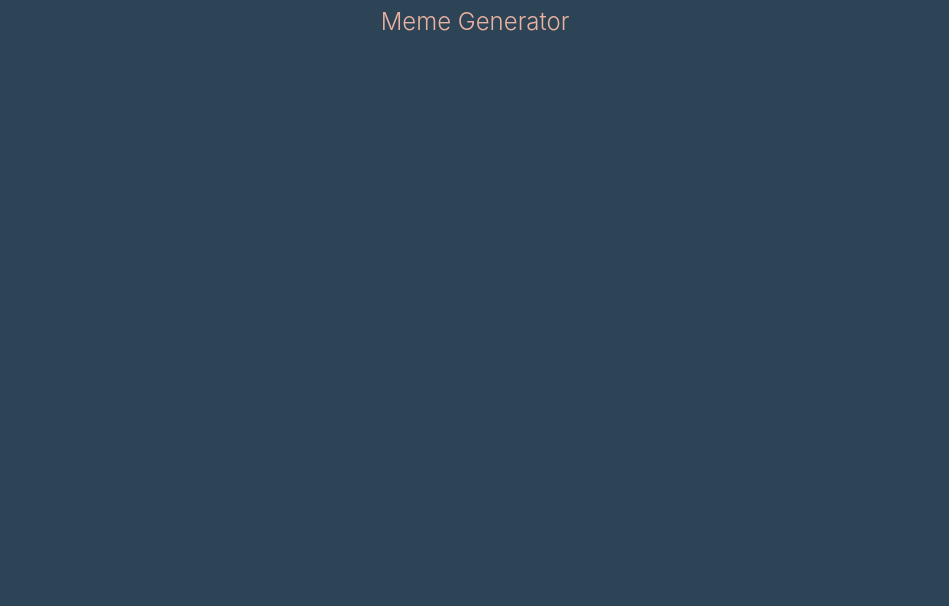
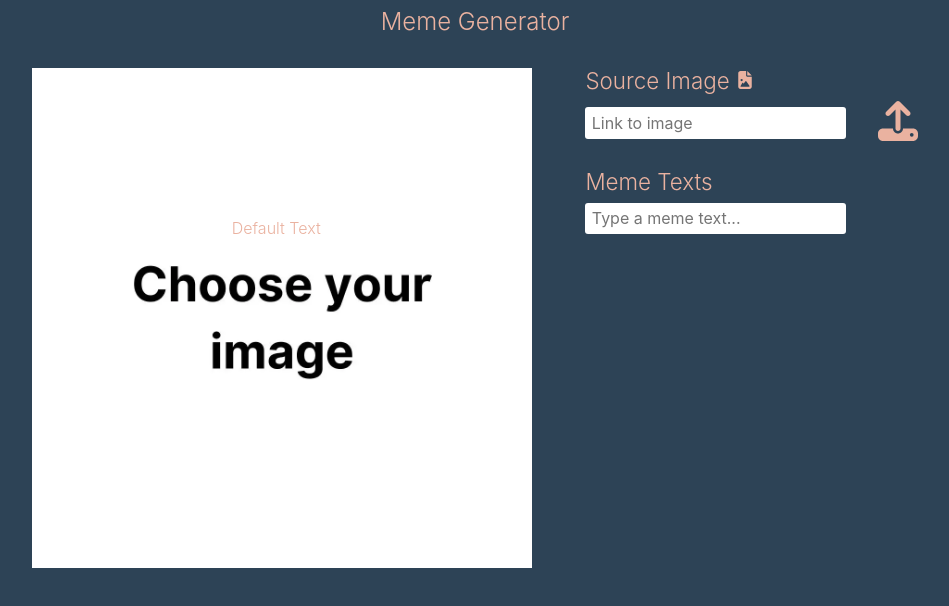
Before and after one commit to uabdirasul/meme-generator, a React (Vite) app: page / in a window 1280 px wide. Shown: the top 606 px of the page, without its empty margins (165-1114 px from the left). Built offline with nearby package versions, Linux system fonts and the light colour scheme.

Commit message:
add meme image, text and source changing functions

```diff
--- a/src/App.jsx
+++ b/src/App.jsx
@@ -1,10 +1,12 @@
 // Layouts
 import Header from "./layouts/Header";
+import Main from "./layouts/Main";
 
 function App() {
   return (
     <>
       <Header />
+      <Main />
     </>
   );
 }
--- /dev/null
+++ b/src/components/Meme-Generator.jsx
@@ -0,0 +1,34 @@
+import React, { useState } from "react";
+
+// Components
+import MemeImage from "../containers/Meme-Image";
+import MemeSources from "../containers/Meme-Sources";
+import MemeText from "../containers/Meme-Text";
+
+// DefaultImage
+import DefaultImage from "../assets/choose-image.webp";
+
+// Style
+import "../scss/components/_meme-generator.scss";
+
+const MemeGenerator = () => {
+  const [imgUrl, setImgUrl] = useState(DefaultImage);
+  const [paragraphPos, setParagraphPos] = useState({ left: "40%", top: "30%" });
+  const [paragraphText, setParagraphText] = useState("Default Text");
+
+  return (
+    <div className="meme container">
+      <MemeImage
+        imgUrl={imgUrl}
+        paragraphPos={paragraphPos}
+        paragraphText={paragraphText}
+      />
+      <div className="meme__info">
+        <MemeSources setImgUrl={setImgUrl} />
+        <MemeText setParagraphText={setParagraphText} />
+      </div>
+    </div>
+  );
+};
+
+export default MemeGenerator;
--- /dev/null
+++ b/src/containers/Meme-Image.jsx
@@ -0,0 +1,17 @@
+import React from "react";
+
+// Style
+import "../scss/components/_meme-image.scss";
+
+const MemeImage = ({ imgUrl, paragraphPos, paragraphText }) => {
+  return (
+    <div className="meme__image-wrapper">
+      <img className="meme__image" src={imgUrl} alt="Meme Image" />
+      <p className="meme__default__text" style={paragraphPos}>
+        {paragraphText}
+      </p>
+    </div>
+  );
+};
+
+export default MemeImage;
--- /dev/null
+++ b/src/containers/Meme-Sources.jsx
@@ -0,0 +1,68 @@
+import React from "react";
+
+// Style
+import "../scss/components/_meme-sources.scss";
+
+const MemeSources = ({ setImgUrl }) => {
+  const handleFileChange = (event) => {
+    if (event.target.files && event.target.files[0]) {
+      setImgUrl(URL.createObjectURL(event.target.files[0]));
+    }
+  };
+
+  const handleImgLinkChange = async (event) => {
+    const response = await fetch(event.target.value);
+    if (
+      response.status === 200 &&
+      !response.url.startsWith("http://localhost")
+    ) {
+      setImgUrl(event.target.value);
+    } else {
+      console.log("error");
+    }
+  };
+  return (
+    <div className="meme__sources">
+      <h2 className="meme__sources__header">
+        Source Image{" "}
+        <svg
+          fill="#eab2a0"
+          width="18"
+          height="18"
+          xmlns="http://www.w3.org/2000/svg"
+          viewBox="0 0 384 512"
+        >
+          <path d="M64 0C28.7 0 0 28.7 0 64v384c0 35.3 28.7 64 64 64h256c35.3 0 64-28.7 64-64V160H256c-17.7 0-32-14.3-32-32V0H64zm192 0v128h128L256 0zM64 256a32 32 0 1 1 64 0 32 32 0 1 1-64 0zm152 32c5.3 0 10.2 2.6 13.2 6.9l88 128c3.4 4.9 3.7 11.3 1 16.5S310 448 304 448H80c-5.8 0-11.1-3.1-13.9-8.1s-2.8-11.2.2-16.1l48-80c2.9-4.8 8.1-7.8 13.7-7.8s10.8 2.9 13.7 7.8l12.8 21.4 48.3-70.2c3-4.3 7.9-6.9 13.2-6.9z" />
+        </svg>
+      </h2>
+      <div className="meme__sources__types">
+        <input
+          className="meme__sources__image-link"
+          type="text"
+          id="img-source-link"
+          placeholder="Link to image"
+          onChange={handleImgLinkChange}
+        />
+        <label htmlFor="img-source-file" title="Upload an Image">
+          <svg
+            xmlns="http://www.w3.org/2000/svg"
+            viewBox="0 0 512 512"
+            width="40"
+            height="40"
+            className="img-source-upload-icon"
+          >
+            <path d="M288 109.3V352c0 17.7-14.3 32-32 32s-32-14.3-32-32V109.3l-73.4 73.4c-12.5 12.5-32.8 12.5-45.3 0s-12.5-32.8 0-45.3l128-128c12.5-12.5 32.8-12.5 45.3 0l128 128c12.5 12.5 12.5 32.8 0 45.3s-32.8 12.5-45.3 0L288 109.3zM64 352h128c0 35.3 28.7 64 64 64s64-28.7 64-64h128c35.3 0 64 28.7 64 64v32c0 35.3-28.7 64-64 64H64c-35.3 0-64-28.7-64-64v-32c0-35.3 28.7-64 64-64zm368 104a24 24 0 1 0 0-48 24 24 0 1 0 0 48z" />
+          </svg>
+        </label>
+        <input
+          className="meme__sources__image-file"
+          type="file"
+          id="img-source-file"
+          onChange={handleFileChange}
+        />
+      </div>
+    </div>
+  );
+};
+
+export default MemeSources;
--- /dev/null
+++ b/src/containers/Meme-Text.jsx
@@ -0,0 +1,25 @@
+import React from "react";
+
+// Style
+import "../scss/components/_meme-text.scss";
+
+const MemeText = ({ setParagraphText }) => {
+  const handleInputChange = (e) => {
+    const { value } = e.target;
+
+    setParagraphText(value);
+  };
+  return (
+    <div className="meme__texts">
+      <h2 className="meme__texts__header">Meme Texts</h2>
+      <input
+        className="meme__texts__input"
+        type="text"
+        placeholder="Type a meme text..."
+        onChange={handleInputChange}
+      />
+    </div>
+  );
+};
+
+export default MemeText;
--- /dev/null
+++ b/src/layouts/Main.jsx
@@ -0,0 +1,14 @@
+import React from "react";
+
+// Component
+import MemeGenerator from "../components/Meme-Generator";
+
+const Main = () => {
+  return (
+    <main className="main">
+      <MemeGenerator />
+    </main>
+  );
+};
+
+export default Main;
--- a/src/scss/abstract/_mixins.scss
+++ b/src/scss/abstract/_mixins.scss
@@ -15,3 +15,15 @@
     @content;
   }
 }
+
+@mixin primary-input {
+  border-radius: 3px;
+  border: none;
+  padding: 0.4rem;
+}
+
+@mixin meme-section-header {
+  font-size: 1.4rem;
+  font-weight: 300;
+  margin-bottom: 0.5rem;
+}
--- a/src/scss/base/_base.scss
+++ b/src/scss/base/_base.scss
@@ -48,7 +48,7 @@ body {
 .container {
   margin-left: auto;
   margin-right: auto;
-  max-width: 70.5rem;
+  max-width: 60.5rem;
   padding-left: 0.875rem;
   padding-right: 0.875rem;
   width: 100%;
--- a/src/scss/components/_meme-generator.scss
+++ b/src/scss/components/_meme-generator.scss
@@ -1,75 +1,7 @@
 @import "../abstract/mixins";
 @import "../abstract/variables";
 
-.meme-generator {
+.meme {
   display: flex;
-
-  .meme {
-    position: relative;
-
-    .meme__image {
-      width: 25rem;
-      margin-right: 3rem;
-    }
-
-    .meme__text {
-      position: absolute;
-      top: 0;
-      left: 0;
-      background-color: transparent;
-      outline: none;
-      border: none;
-      width: 90%;
-      overflow-y: hidden;
-      resize: none;
-      color: #000;
-      cursor: move;
-
-      &::placeholder {
-        color: #000;
-      }
-    }
-  }
-
-  .meme-source {
-    .meme-source__text {
-      display: flex;
-      align-items: center;
-
-      svg {
-        fill: #fff;
-        margin-left: 0.2rem;
-      }
-    }
-
-    input {
-      border-radius: 8px;
-      padding: 0.2rem;
-      width: 15rem;
-
-      &::placeholder {
-        color: $primary-color;
-      }
-
-      &[type="text"] {
-        margin-right: 1rem;
-      }
-    }
-
-    .meme-source__image-link {
-      vertical-align: middle;
-    }
-
-    .img-source-upload-icon {
-      cursor: pointer;
-      vertical-align: middle;
-      background-color: $primary-color;
-      padding: 0.5rem;
-      border-radius: 8px;
-    }
-
-    #img-source-file {
-      display: none;
-    }
-  }
+  justify-content: space-around;
 }
--- /dev/null
+++ b/src/scss/components/_meme-image.scss
@@ -0,0 +1,15 @@
+@import "../abstract/mixins";
+@import "../abstract/variables";
+
+.meme__image-wrapper {
+  position: relative;
+
+  .meme__image {
+    width: 500px;
+    height: 500px;
+  }
+
+  .meme__default__text {
+    position: absolute;
+  }
+}
--- /dev/null
+++ b/src/scss/components/_meme-sources.scss
@@ -0,0 +1,29 @@
+@import "../abstract/mixins";
+@import "../abstract/variables";
+
+.meme__sources {
+  margin-bottom: 1.5rem;
+
+  .meme__sources__header {
+    @include meme-section-header;
+  }
+
+  .meme__sources__types {
+    display: flex;
+    align-items: center;
+
+    .meme__sources__image-link {
+      margin-right: 2rem;
+      @include primary-input;
+    }
+
+    .img-source-upload-icon {
+      cursor: pointer;
+      fill: $primary-color;
+    }
+
+    .meme__sources__image-file {
+      display: none;
+    }
+  }
+}
--- /dev/null
+++ b/src/scss/components/_meme-text.scss
@@ -0,0 +1,12 @@
+@import "../abstract/mixins";
+@import "../abstract/variables";
+
+.meme__texts {
+  .meme__texts__header {
+    @include meme-section-header;
+  }
+
+  .meme__texts__input {
+    @include primary-input;
+  }
+}
```
Also changed, not shown: src/assets/choose-image.webp (added).
